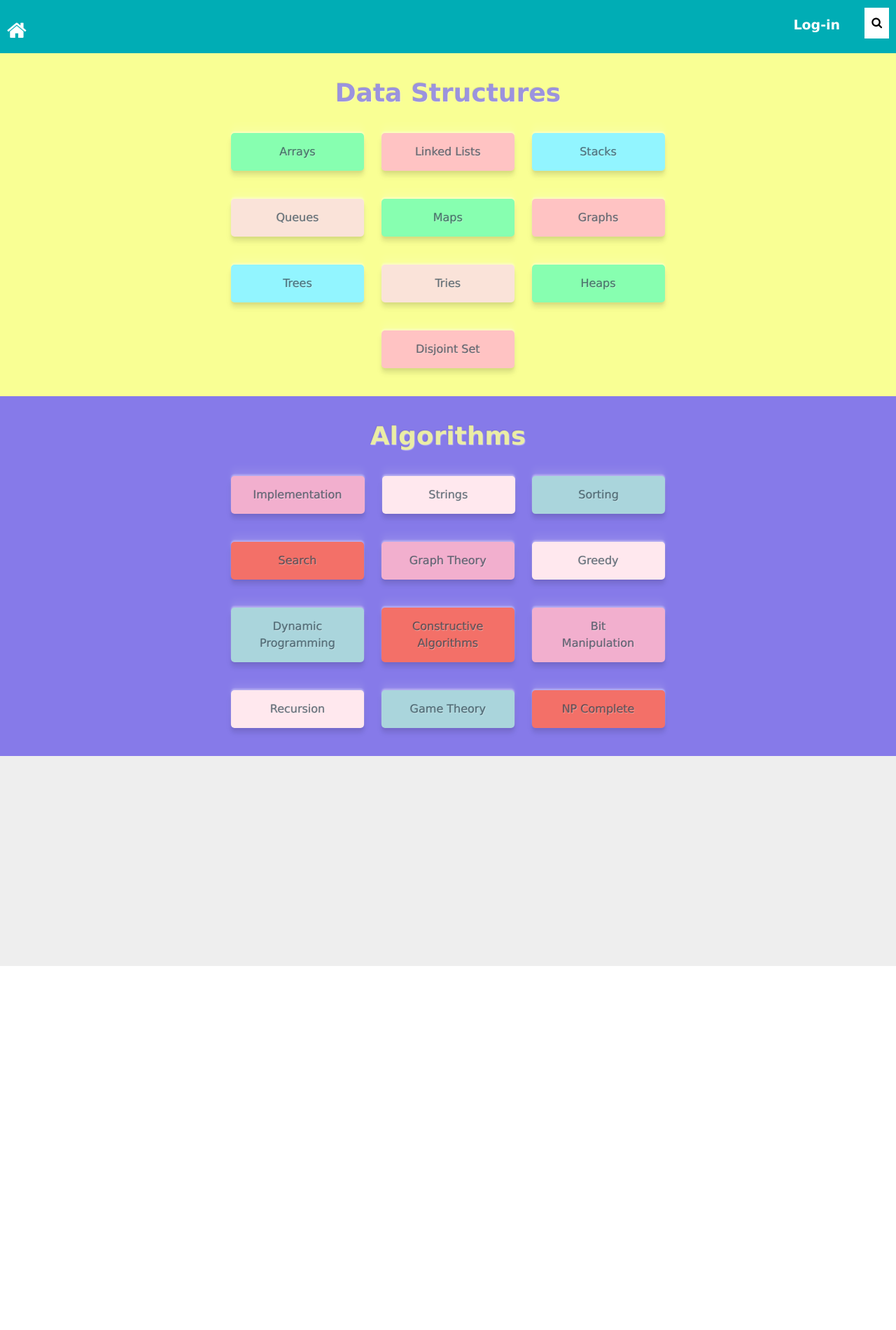
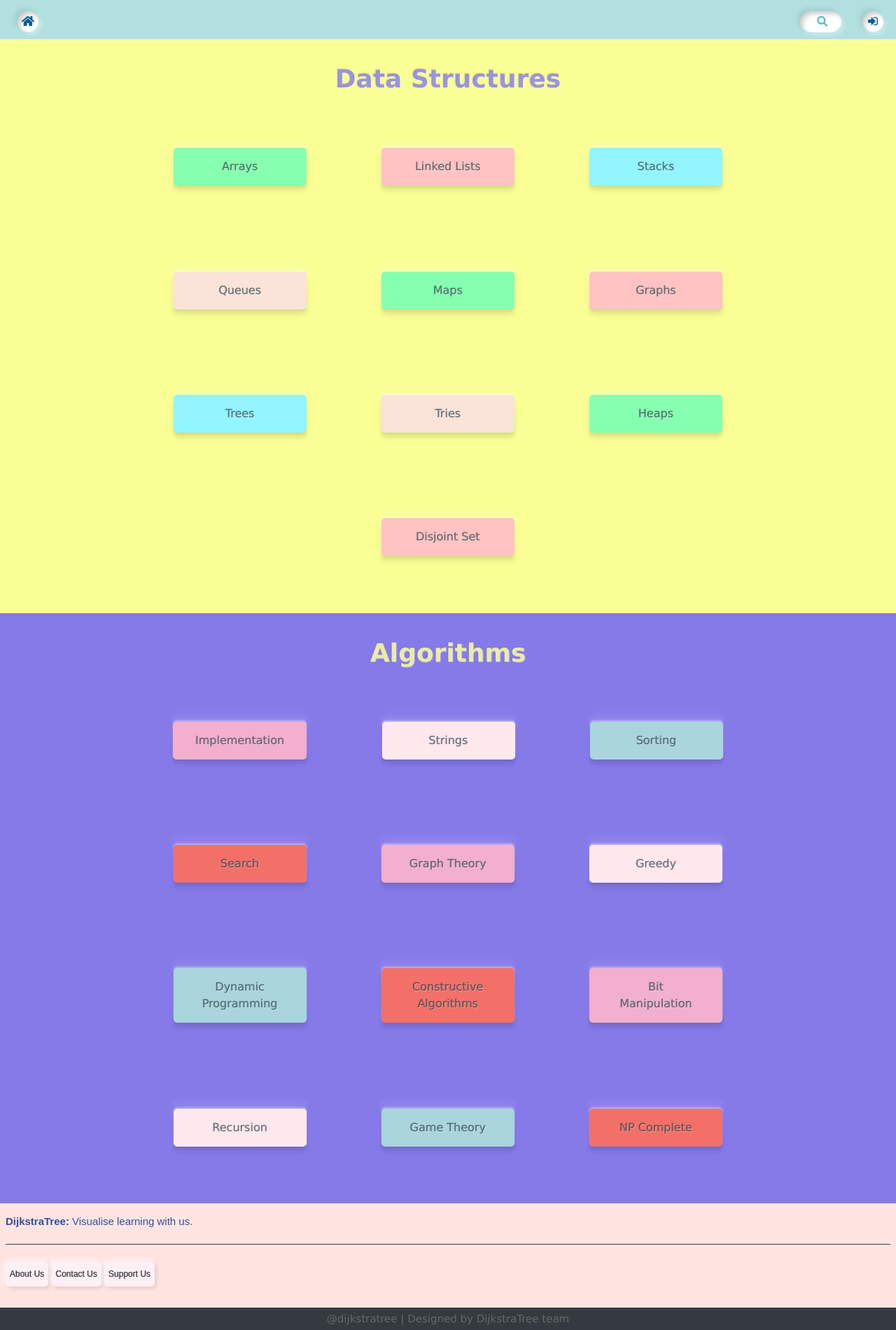
Before and after one commit to banjobyster/DijkstraTree, a plain HTML site: page HomePage/index.html in a window 1280 px wide. Shown: the part 19-1919 px from the top of the page at 70% size. Before the commit the page ends 1399 px from the top, so only its background shows below. Drawn offline with nearby package versions, Linux system fonts and the light colour scheme.

Commit message:
HomePage vMAIN.0

```diff
--- a/HomePage/index.html
+++ b/HomePage/index.html
@@ -7,22 +7,26 @@
   <meta name="viewport" content="width=device-width, initial-scale=1.0">
   <title>DijkstraTree</title>
   <link rel="stylesheet" href="style.css">
+  <link rel="stylesheet" href="https://www.w3schools.com/w3css/4/w3.css">
+  <link href="https://use.fontawesome.com/releases/v5.6.1/css/all.css" rel="stylesheet">
+  <link href="https://fonts.googleapis.com/css2?family=Lato&display=swap" rel="stylesheet">
   <link rel="stylesheet" href="https://cdnjs.cloudflare.com/ajax/libs/font-awesome/4.7.0/css/font-awesome.min.css">
-  <link rel="stylesheet" href="https://www.w3schools.com/w3css/4/w3.css">
 </head>
 
 <body>
 
   <!--Header-->
   <div id="header">
+    <!-- <img src="../Assets/DijikstraTreeLogo.svg" alt="" width="120px" id="logo"> -->
+    <button id="home"><i class="fas fa-home" ><a href="index.html"></a></i></button>
+    <button id="Login"><i class="fa fa-sign-in"></i></button>
+    <div class="search-container">
+      <input type="text" name="search" placeholder="Search..." class="search-input">
+      <a href="#" class="search-btn">
+        <i class="fas fa-search"></i>
+      </a>
+    </div>
 
-    <!-- <img src="../Assets/DijikstraTreeLogo.svg" alt="" width="120px" id="logo"> -->
-    <a href="#" id="home"><i class="fa fa-home"></i></a>
-    <div class="search">
-      <button id="searchbtn"><i class="fa fa-search"></i></button>
-      <input type="text" name="search" id="search" class="search" placeholder="Search...">
-    </div>
-    <a href="#" id="Login">Log-in</a>
   </div>
 
   <!--Body Layout-->
@@ -77,9 +81,25 @@
     </div>
   </div>
   <!--Footer-->
-  <div style="height: 300px; width: 100%; background-color:#EEEEEE;">
+  <footer>
+    <div class="footer">
+      <div class="footer-content">
+        <p id="brief"><b>DijkstraTree:</b> Visualise learning with us.</p>
+        <hr>
+        <button class="neumorphism" id="about-us">About Us</button>
+        <button class="neumorphism" id="contact-us">Contact Us</button>
+        <button class="neumorphism">Support Us</button>
+      </div>
+        <div class="footer-section links">
 
-  </div>
+        </div>
+        <div class="footer-section contact us"></div>
+      <div class="footer-bottom">
+        @dijkstratree | Designed by DijkstraTree team
+      </div>
+    </div>
+  </footer>
+
 </body>
 
 </html>
--- a/HomePage/style.css
+++ b/HomePage/style.css
@@ -18,78 +18,110 @@ div {
 /*Header*/
 #home {
   float: left;
-  font-size: 30px;
-  margin-top: 30px;
-  padding: 10px;
-  background: none;
-  border: 5px;
-  color: white;
+  font-size: 16px;
+  margin-top: 35px;
+  margin-left: 25px;
+  margin-bottom: 10px;
+  padding: 3px 6px;
+  background: white;
+  border: none;
+  border-radius: 30px;
+  color: #005f99;
+  text-shadow: 0.5px 0.5px 1px rgba(255, 255, 255, 0.4),
+    -0.5px -0.5px 1px rgba(0, 0, 0, 0.4);
+    box-shadow: 4px 4px 6px 0 rgba(255, 255, 255, 0.3),
+    -4px -4px 6px 0 rgba(116, 125, 136, 0.2),
+    inset -4px -4px 6px 0 rgba(255, 255, 255, 0.2),
+    inset 4px 4px 6px 0 rgba(0, 0, 0, 0.2);
 }
 #home:hover {
-  text-decoration: underline;
-  color: #fff5ab;
   cursor: pointer;
+  text-shadow: -0.5px -0.5px 1px rgba(255, 255, 255, 0.4),
+    0.5px 0.5px 1px rgba(0, 0, 0, 0.4);
+    color: rgb(136, 230, 49);
+
 }
+
 #logo {
   float: left;
   margin: 8px 15px;
 }
-.search {
+.search-container {
   float: right;
-  margin-right: 10px;
-}
-#searchbtn,
-#search {
-  border: 0px;
-  padding: 10px;
-  margin-top: 30px;
-  margin-right: 0px;
-  margin-bottom: 10px;
-  font-size: 16px;
-  background-color: white;
+  margin-top: 35px;
+  margin-right: 30px;
+  background: #fff;
+  height: 30px;
+  border-radius: 30px;
+  padding: 10px 20px;
+  display: flex;
+  justify-content: center;
+  align-items: center;
+  cursor: pointer;
+  /* transition: 0.8s; */
+  /*box-shadow:inset 2px 2px 2px 0px rgba(255,255,255,.5),
+  inset -7px -7px 10px 0px rgba(0,0,0,.1),
+ 7px 7px 20px 0px rgba(0,0,0,.1),
+ 4px 4px 5px 0px rgba(0,0,0,.1);
+ text-shadow:  0px 0px 6px rgba(255,255,255,.3),
+            -4px -4px 6px rgba(116, 125, 136, .2);
+text-shadow: 2px 2px 3px rgba(255,255,255,0.5);*/
+  box-shadow: 4px 4px 6px 0 rgba(255, 255, 255, 0.3),
+    -4px -4px 6px 0 rgba(116, 125, 136, 0.2),
+    inset -4px -4px 6px 0 rgba(255, 255, 255, 0.2),
+    inset 4px 4px 6px 0 rgba(0, 0, 0, 0.2);
 }
 
-#search {
-  float: left;
-  display: none;
+.search-container:hover > .search-input {
+  width: 250px;
 }
-#searchbtn:hover ~ #search {
-  display: block;
-  cursor: pointer;
-  position: relative;
-  left: 2px;
+
+.search-container .search-input {
+  background: transparent;
+  border: none;
+  outline: none;
+  width: 0px;
+  font-weight: 500;
+  font-size: 16px;
+  transition: 0.8s;
 }
-#search:hover, #search:focus {
-  display: block;
-  position: relative;
-  left: 2px;
-  text-decoration: none;
+.search-input:focus {
+  width: 250px;
+}
+.search-container .search-btn .fas {
+  color: #5cbdbb;
 }
 #Login {
   border: none;
-  padding: 10px;
-  text-align: center;
-  text-decoration: none;
-  font-size: 19px;
-  transition-duration: 0.4s;
+  border-radius: 30px;
+  font-size: 16px;
   cursor: pointer;
-  color: white;
+  color: #005f99;
   float: right;
-  margin-top: 30px;
-  margin-right: 25px;
-  border-radius: 4px;
+  margin-top: 35px;
+  margin-right: 18px;
+  padding: 3px 8px;
   font-weight: bold;
   font-family: Verdana, Geneva, Tahoma, sans-serif;
+  text-shadow: 0.5px 0.5px 1px rgba(255, 255, 255, 0.4),
+    -0.5px -0.5px 1px rgba(0, 0, 0, 0.4);
+  background: white;
+  box-shadow: 4px 4px 6px 0 rgba(255, 255, 255, 0.3),
+    -4px -4px 6px 0 rgba(116, 125, 136, 0.2),
+    inset -4px -4px 6px 0 rgba(255, 255, 255, 0.2),
+    inset 4px 4px 6px 0 rgba(0, 0, 0, 0.2);
 }
 
 #Login:hover {
-  color: #fff5ab;
+  cursor: pointer;
+  text-shadow: -0.5px -0.5px 1px rgba(255, 255, 255, 0.4),
+    0.5px 0.5px 1px rgba(0, 0, 0, 0.4);
+  color: rgb(136, 230, 49);
 }
-#header {
-  background-color: #00adb5;
-  overflow: hidden;
+#header{
+  background-color: #b2e0df;
+  overflow:hidden;
 }
-
 /*Body Layout*/
 #algo {
   padding: 20px;
@@ -209,6 +241,74 @@ cursor: pointer;
   color: #21415193;
 }
 
+/*FOOTER*/
+.footer
+{
+  background-color:#FFE5E2;
+  float: left;
+  color: #303036;
+  width: 100%;
+}
+.footer-content
+{
+  margin-left:8px;
+  padding-bottom:30px;
+  border: none;
+  font-family: "Arial";
+}
+
+#brief
+{
+  font-family: "Arial";
+  color: #344Fa1;
+
+}
+
+.neumorphism
+{
+  background-color:lavenderblush;
+  height: 35px;
+  text-align: center;
+  font-size: 14px;
+  margin-top: 5px;
+  font-family:"Arial";
+  color: #303036;
+  border: none;
+  border-radius: 5px;
+  box-shadow: 2px  2px  6px #d9c3c0,
+             -2px -2px  6px #ffffff;
+  text-shadow: 0.5px  0.5px 1px rgba(255,255,255,0.4),
+              -0.5px -0.5px 1px rgba(0,0,0,0.4);
+}
+.neumorphism:hover
+{
+  cursor:pointer;
+  color: #303036;
+  box-shadow:  2px  2px  6px #d9c3c0 inset,
+              -2px -2px  6px #ffffff inset;
+  text-shadow:-0.5px -0.5px 1px rgba(255,255,255,0.4),
+               0.5px  0.5px 1px rgba(0,0,0,0.4);
+}
+.footer-bottom
+{
+  background: #343a40;
+  color: #686868;
+  width: 100%;
+  text-align: center;
+  bottom: 0px;
+  left: 0px;
+  margin-bottom: 0px;
+  padding: 5px;
+}
+hr
+{
+  border-color:#343a40 !important;
+  margin-right: 8px !important;
+
+}
+
+
+
 @media screen and (max-width: 1300px) {
   .card,
   .card1 {
@@ -227,8 +327,11 @@ cursor: pointer;
     text-decoration: none;
     display: inline-block;
     font-size: 16px;
-    margin: 10px;
+    margin: 4vw;
     min-width: 190px;
+  }
+  .neumorphism{
+    font-size: 12px;
   }
 }
 @media screen and (max-width: 700px) {
@@ -249,4 +352,16 @@ cursor: pointer;
     width: 100px;
     overflow: scroll;
   }
+  .search-container:hover > .search-input {
+    width: 100px;
+  }
+  #brief{
+    font-size: 12px;
+  }
+  .neumorphism{
+    font-size: 10px;
+  }
+  .footer-bottom{
+    font-size: 10px;
+  }
 }
```
